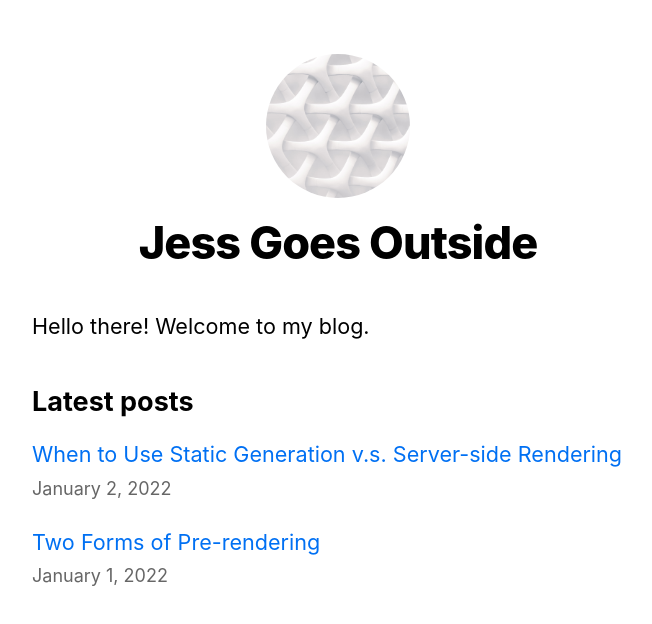
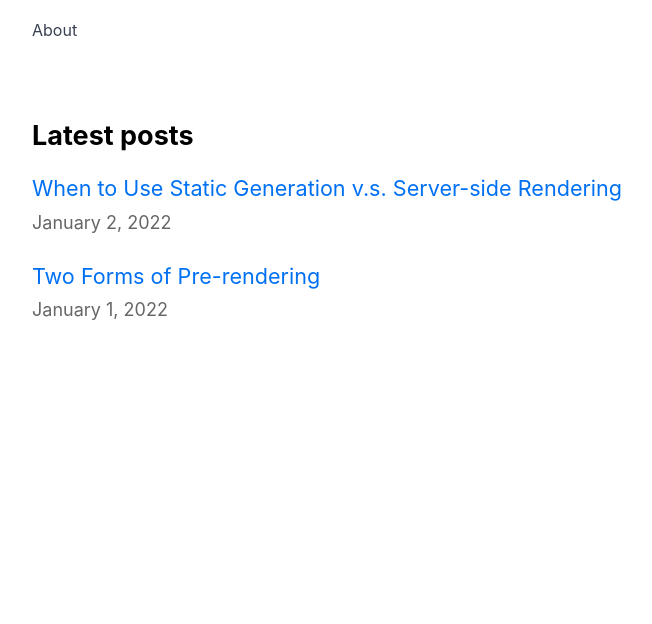
Before and after one commit to jessika/bilbo, a Next.js app: page / in a window 1280 px wide. Shown: the top 624 px of the page, without its empty margins (302-954 px from the left). Built offline with nearby package versions, Linux system fonts and the light colour scheme.

Commit message:
Converted layout.tsx into a navbar with About link

```diff
--- a/components/layout.module.css
+++ b/components/layout.module.css
@@ -1,13 +1,18 @@
 .container {
   max-width: 36rem;
   padding: 0 1rem;
-  margin: 3rem auto 6rem;
+  margin: 1rem auto 6rem;
 }
 
 .header {
+  font-size: 16px;
   display: flex;
   flex-direction: column;
-  align-items: center;
+  padding-bottom: 3rem;
+}
+
+a.headerItem {
+  color: rgb(55, 65, 81)
 }
 
 .backToHome {
--- a/components/layout.tsx
+++ b/components/layout.tsx
@@ -4,7 +4,6 @@ import styles from './layout.module.css'
 import utilStyles from '../styles/utils.module.css'
 import Link from 'next/link'
 
-const name = 'Jess Goes Outside'
 export const siteTitle = 'Jess Goes Outside'
 
 export default function Layout({
@@ -32,37 +31,9 @@ export default function Layout({
         <meta name="twitter:card" content="summary_large_image" />
       </Head>
       <header className={styles.header}>
-        {home ? (
-          <>
-            <Image
-              priority
-              src="/images/profile.jpg"
-              className={utilStyles.borderCircle}
-              height={144}
-              width={144}
-              alt={name}
-            />
-            <h1 className={utilStyles.heading2Xl}>{name}</h1>
-          </>
-        ) : (
-          <>
-            <Link href="/">
-              <Image
-                priority
-                src="/images/profile.jpg"
-                className={utilStyles.borderCircle}
-                height={108}
-                width={108}
-                alt={name}
-              />
-            </Link>
-            <h2 className={utilStyles.headingLg}>
-              <Link href="/" className={utilStyles.colorInherit}>
-                {name}
-              </Link>
-            </h2>
-          </>
-        )}
+        <nav>
+          <Link className={styles.headerItem} href="/about">About</Link>
+        </nav>
       </header>
       <main>{children}</main>
       {!home && (
--- a/pages/index.tsx
+++ b/pages/index.tsx
@@ -20,9 +20,6 @@ export default function Home({
       <Head>
         <title>{siteTitle}</title>
       </Head>
-      <section className={utilStyles.headingMd}>
-        <p>Hello there! Welcome to my blog.</p>
-      </section>
       <section className={`${utilStyles.headingMd} ${utilStyles.padding1px}`}>
         <h2 className={utilStyles.headingLg}>Latest posts</h2>
         <ul className={utilStyles.list}>
--- a/pages/posts/[id].tsx
+++ b/pages/posts/[id].tsx
@@ -4,6 +4,7 @@ import Head from 'next/head'
 import Date from '../../components/date'
 import utilStyles from '../../styles/utils.module.css'
 import { GetStaticProps, GetStaticPaths } from 'next'
+import Link from 'next/link'
 
 export default function Post({
   postData
```
Also changed, not shown: pages/about.tsx (added, +11 -0 lines).
